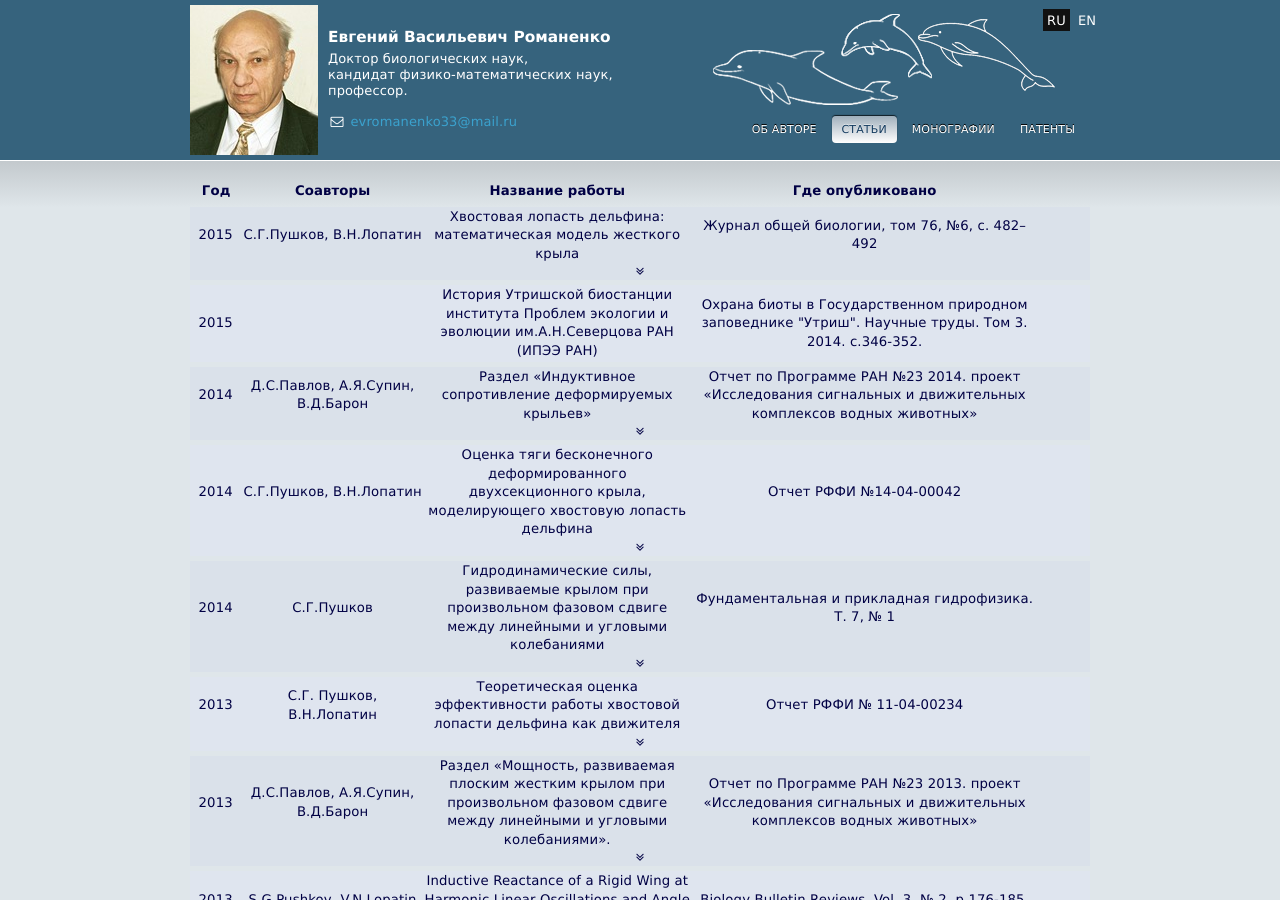
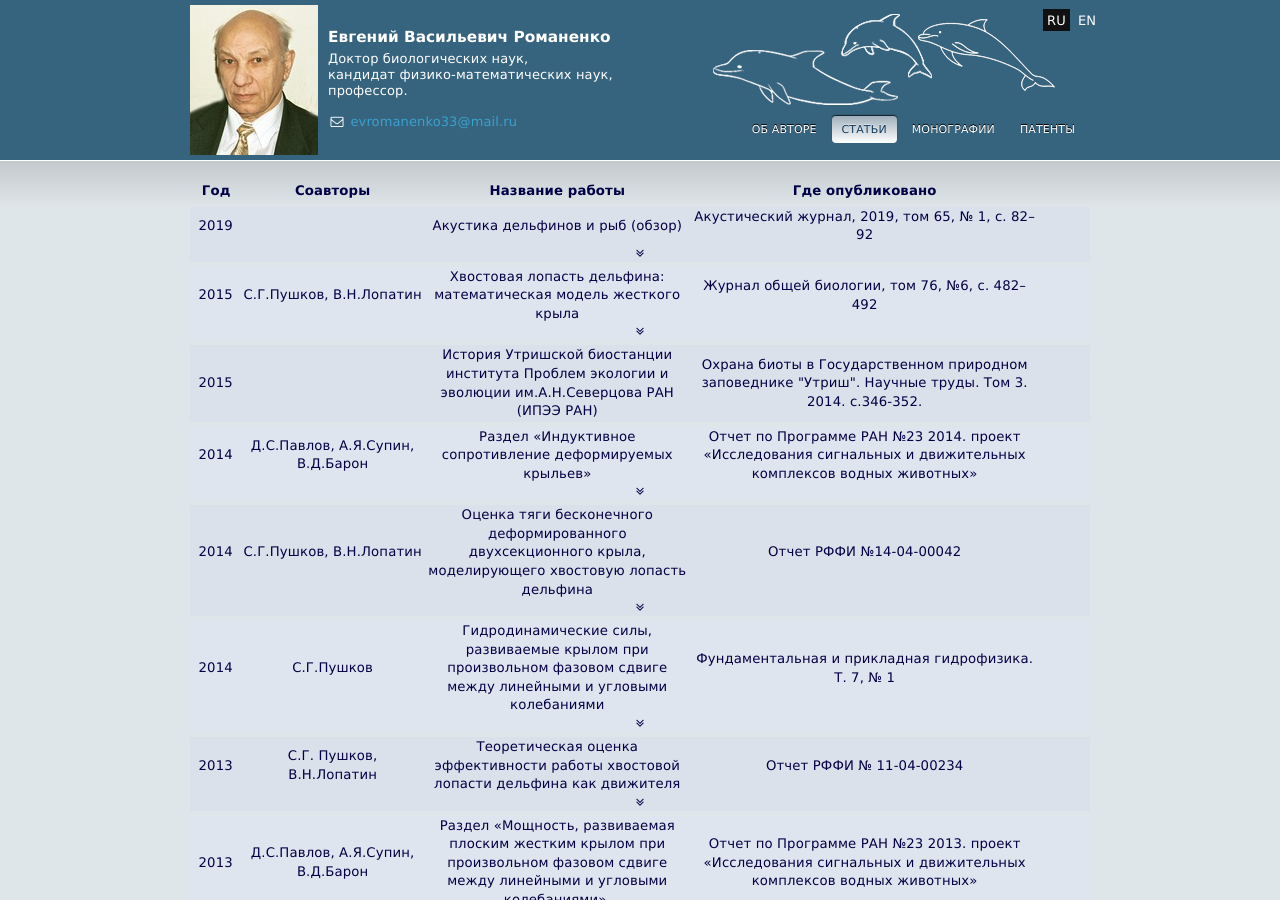
Before and after one commit to evromanenko/evromanenko.github.io, a Jekyll site: the page built from articles.md, in a window 1280 px wide and 900 px high. Built offline with Jekyll 4.4.1, drawn with Linux system fonts in a browser that asks for light colours; nearby versions of some CDN libraries; some of the changed lines change nothing that is shown.

Commit message:
добавлено инфо о статье

```diff
--- a/_data/articles.yaml
+++ b/_data/articles.yaml
@@ -1,4 +1,18 @@
 ---
+-
+  title: Акустика дельфинов и рыб (обзор)
+  year: 2019
+  coauthors:
+  published: Акустический журнал, 2019, том 65, № 1, с. 82–92
+  summary: >
+    Обзор посвящен анализу исследований и разработок, связанных с акустикой дельфинов и рыб. Основное внимание
+    уделено структуре эхолокационных и коммуникационных звуков дельфинов в условиях воздействия интенсивных шумовых
+    помех. Звуки регистрировали и излучали непосредственно на голове дельфина в точках предположительного входа
+    акустической информации. Исследованы звуки внутри носового прохода с целью более точной локализации источников
+    излучения.Звуки рыб регистрировали в водоеме, в котором они находились. Анализ показал, что дельфины способны
+    целенаправленно изменять структуру излучаемых звуковых сигналов под воздействием предельно интенсивных шумовых
+    помех с целью повышения их помехоустойчивости. Высказаны предположения о механизме излучения звуков рыбами.
+  link: AKU0082.pdf
 -
   title: >
     Хвостовая лопасть дельфина: математическая модель жесткого крыла
```
